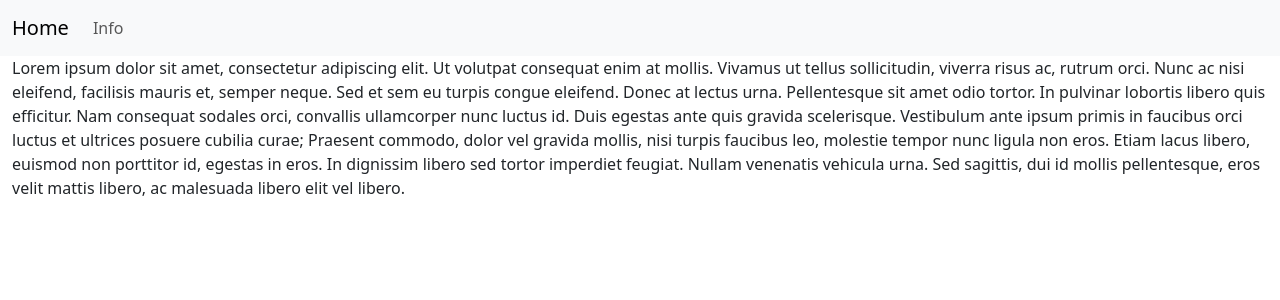
After one commit to Rezuanul-Islam-Fahim/company-blog-flask, a Flask app: page /info in a window 1280 px wide. The commit adds this page. Shown: the top 300 px of the page. Run offline with Flask 3, Linux system fonts and the light colour scheme.

Commit message:
Add info page

```diff
--- a/blog/core/views.py
+++ b/blog/core/views.py
@@ -5,3 +5,8 @@ core = Blueprint('core', __name__)
 @core.route('/')
 def home():
     return render_template('home.html')
+
+
+@core.route('/info')
+def info():
+    return render_template('info.html')
--- a/blog/templates/base.html
+++ b/blog/templates/base.html
@@ -21,10 +21,10 @@
             <div class="collapse navbar-collapse" id="navbarNavDropdown">
                 <ul class="navbar-nav">
                     <li class="nav-item">
-                        <a class="nav-link" href="#">Features</a>
+                        <a class="nav-link" href="{{ url_for('core.info') }}">Info</a>
                     </li>
                     <li class="nav-item">
-                        <a class="nav-link" href="#">Pricing</a>
+                        <a class="nav-link" href="#"></a>
                     </li>
                 </ul>
             </div>
--- /dev/null
+++ b/blog/templates/info.html
@@ -0,0 +1,15 @@
+{% extends "base.html" %}
+
+{% block content %}
+<div class="container-fluid">
+    <p>Lorem ipsum dolor sit amet, consectetur adipiscing elit. Ut volutpat consequat enim at mollis. Vivamus ut tellus
+        sollicitudin, viverra risus ac, rutrum orci. Nunc ac nisi eleifend, facilisis mauris et, semper neque. Sed et
+        sem eu turpis congue eleifend. Donec at lectus urna. Pellentesque sit amet odio tortor. In pulvinar lobortis
+        libero quis efficitur. Nam consequat sodales orci, convallis ullamcorper nunc luctus id. Duis egestas ante quis
+        gravida scelerisque. Vestibulum ante ipsum primis in faucibus orci luctus et ultrices posuere cubilia curae;
+        Praesent commodo, dolor vel gravida mollis, nisi turpis faucibus leo, molestie tempor nunc ligula non eros.
+        Etiam lacus libero, euismod non porttitor id, egestas in eros. In dignissim libero sed tortor imperdiet feugiat.
+        Nullam venenatis vehicula urna. Sed sagittis, dui id mollis pellentesque, eros velit mattis libero, ac malesuada
+        libero elit vel libero.</p>
+</div>
+{% endblock %}
```
